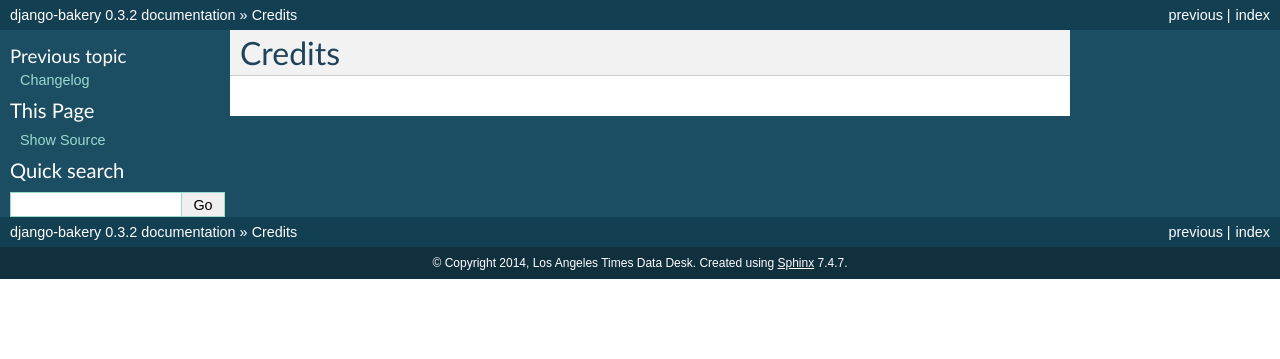
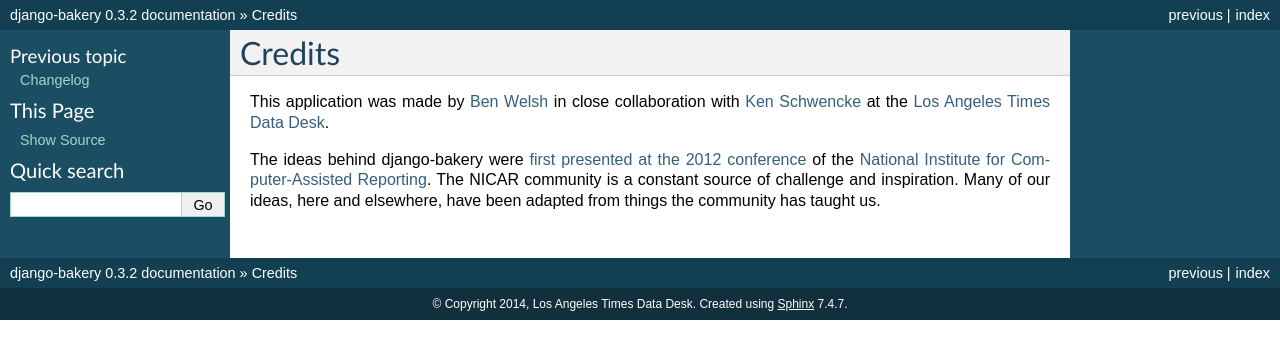
Before and after one commit to Sibizwan5/django-bakery, a Sphinx documentation site: the page built from docs/credits.rst, in a window 1280 px wide. Shown: the top 359 px of the page. Built offline with Sphinx 7.4.7, drawn with Linux system fonts in a browser that asks for light colours.

Commit message:
Credits page

```diff
--- a/docs/credits.rst
+++ b/docs/credits.rst
@@ -1,2 +1,6 @@
 Credits
 =======
+
+This ap­plic­a­tion was made by `Ben Welsh <http://palewi.re/who-is-ben-welsh/>`_ in close col­lab­or­a­tion with `Ken Schwencke <http://schwanksta.com/>`_ at the `Los Angeles Times Data Desk <http://datadesk.latimes.com>`_.
+
+The ideas be­hind django-bakery were `first presented at the 2012 con­fer­ence <https://docs.google.com/presentation/d/1IybYcc0eVL-Rchm7lEQNwrM-AHRfr_M8ewfGYYNjeu8/edit>`_ of the `Na­tion­al In­sti­tute for Com­puter-As­sisted Re­port­ing <http://www.ire.org/nicar/>`_. The NICAR com­munity is a con­stant source of chal­lenge and in­spir­a­tion. Many of our ideas, here and else­where, have been ad­ap­ted from things the com­munity has taught us.
```
Also changed, not shown: 5 other files.
